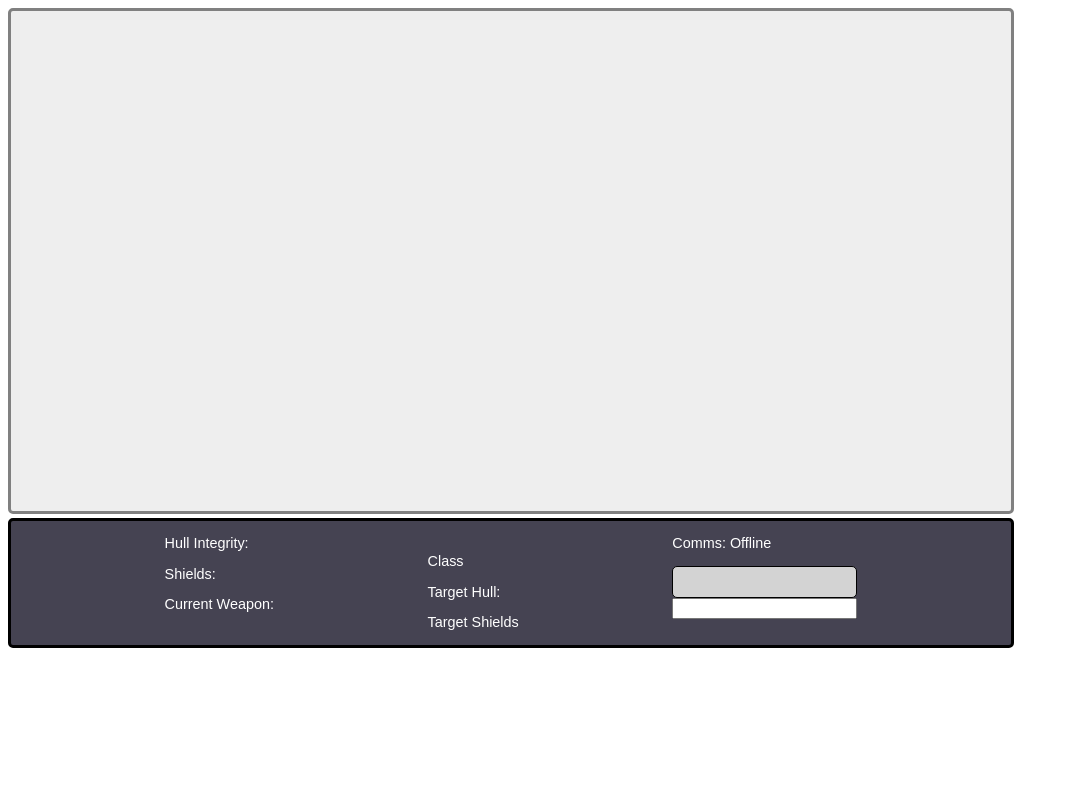
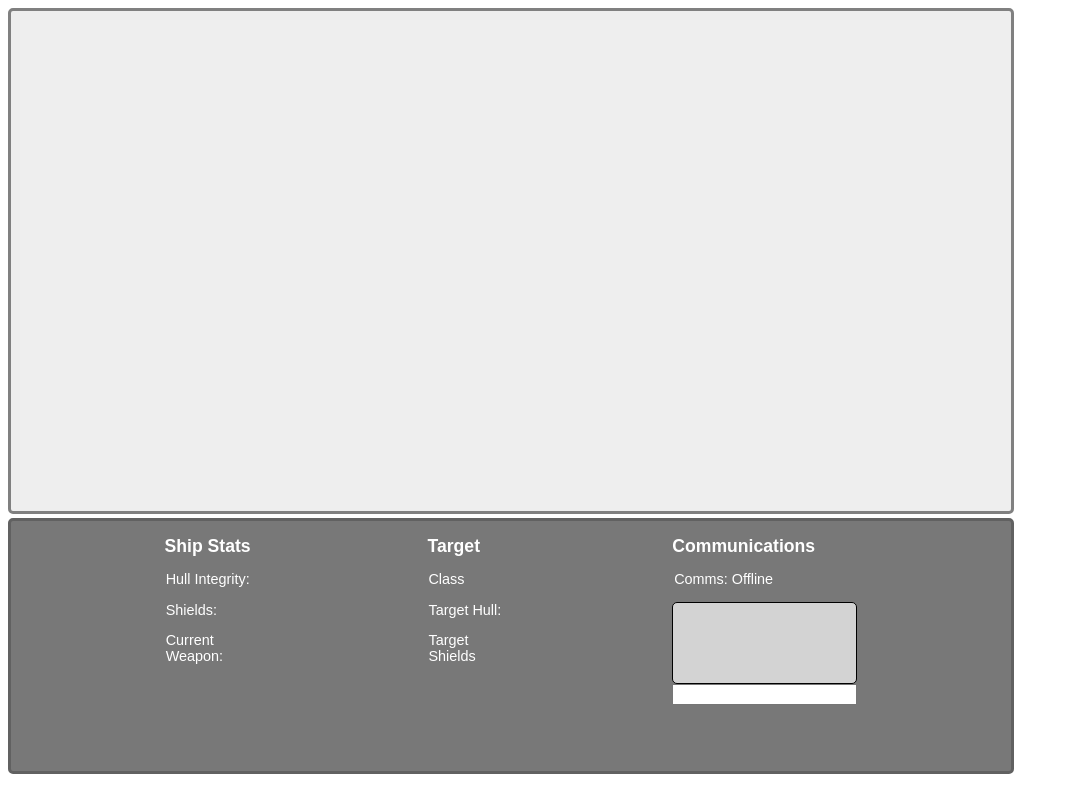
Before and after one commit to irishes/Star-Wars-Game-, a website: page client/index.html in a window 1280 px wide. Shown: the whole page, without its empty margins (0-1069 px from the left). Drawn offline with nearby package versions, Linux system fonts and the light colour scheme; files that its build step writes are made by us from their sources; no server answers; a web font is replaced by a local one.

Commit message:
Fixed Issue with messages

```diff
--- a/app.js
+++ b/app.js
@@ -107,9 +107,11 @@ let Player = function(id){
     self.updateSpd = function(){
         if(self.pressingRight){
             self.spdX = self.maxSpd;
+            self.angle += 1;
         }
         else if(self.pressingLeft){
             self.spdX = -self.maxSpd;
+            self.angle -= 1;
         }
         else{
             self.spdX = 0;
@@ -180,9 +182,10 @@ io.sockets.on('connection', function(socket){
 
     socket.on('sendMsgToServer', function(data){
         let playerName = ("" + socket.id).slice(2, 7);
+        console.log(data);
 
         for(let i in SOCKET_LIST){
-            SOCKET_LIST[i].emit('addToChat', playerName, + ": " + data);
+            SOCKET_LIST[i].emit('addToChat', playerName + ": " + data);
         }
     });
 });
--- a/client/css/styles.css
+++ b/client/css/styles.css
@@ -27,6 +27,7 @@ body{
     flex-direction: column;
     color: white;
     flex-basis: 4;
+    flex-shrink: 0;
 }
 
 .form h3 {
@@ -46,8 +47,9 @@ body{
 
 #hud{
     width: 1000px;
-    border: solid black;
-    background-color: #454352;
+    height: 250px;
+    border: solid #616161;
+    background-color: #787878;
     border-radius: 5px;
     color: white;
 
@@ -59,9 +61,15 @@ body{
     color: white;
 }
 
+.hud-component h2{
+    font-family: Arial, sans-serif;
+    font-size: 1.1em;
+}
+
 .hud-component p{
     font-family: Arial, sans-serif;
     font-size: .9em;
+    margin-left: 1%;
 }
 
 #comms-area {
@@ -73,6 +81,7 @@ body{
     padding: 20px;
     padding-left: 10px;
     padding-top: 10px;
+    height: 50px;
 }
 
 #comms-area div{
--- a/client/index.html
+++ b/client/index.html
@@ -36,21 +36,23 @@
 
         <div id="hud">
             <div id="hud-ship-stats" class="hud-component">
+                <h2>Ship Stats</h2>
                 <p id="hull">Hull Integrity: </p>
                 <p id="shields">Shields: </p>
                 <p id="weapon">Current Weapon: </p>
             </div>
             <div id="hud-target" class="hud-component">
-                <img id="target-img" src="">
+                <h2>Target</h2>
                 <p id="target-class"> Class</p>
                 <p id="target-hull">Target Hull: </p>
                 <p id="target-shields">Target Shields</p>
             </div>
             <div id="hud-comms" class="hud-component">
+                <h2>Communications</h2>
                 <p id="comms-status" online="false">Comms: Offline</p>
+                <div id="comms-area"></div>
                 <form id="comms-form">
-                    <div id="comms-area"></div>
-                    <input id="comms-text" type="text" onkeydown="search(this)"></input>
+                    <input id="comms-text" type="text"></input>
                 </form>
             </div>
         </div>
@@ -73,12 +75,12 @@
 
     // Recieve and Display Server Message
     socket.on('addToChat', function(data){
-        chatText.innerHTML += '<div>' + data + '</div>';
+        console.log(data);
+        chatArea.innerHTML += '<div>' + data + '</div>';
     });
 
     chatForm.onsubmit = function(e){
         e.preventDefault();
-        console.log("here");
         socket.emit('sendMsgToServer', chatText.value);
         chatText.value = '';
     }
--- a/package.json
+++ b/package.json
@@ -6,7 +6,8 @@
   "dependencies": {
     "express": "^4.17.1",
     "socket.io": "^4.3.2",
-    "three": "^0.134.0"
+    "three": "^0.134.0",
+    "voxel": "^0.5.0"
   },
   "devDependencies": {},
   "scripts": {
```
Also changed, not shown: 1 other file.
